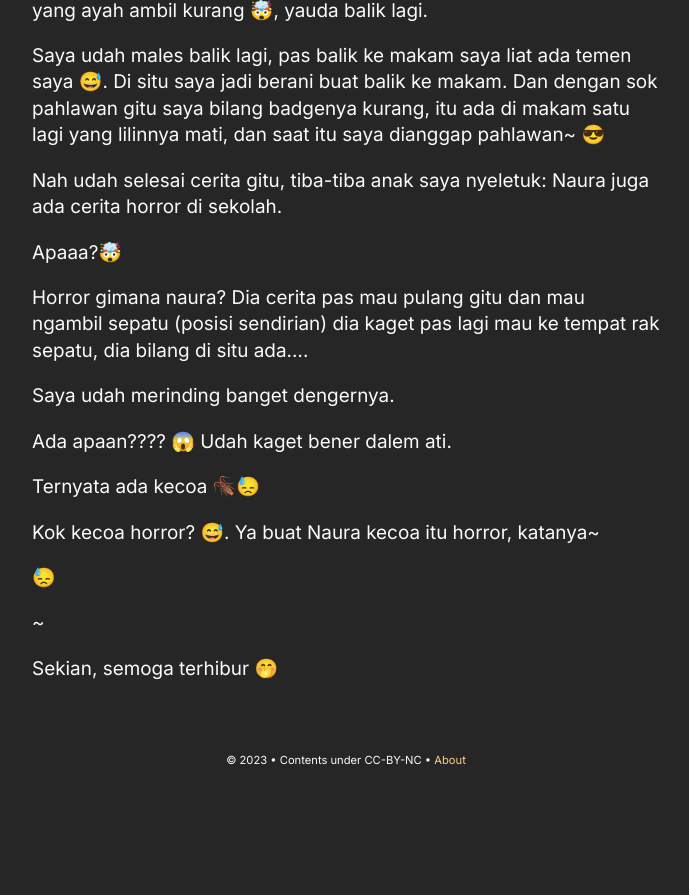
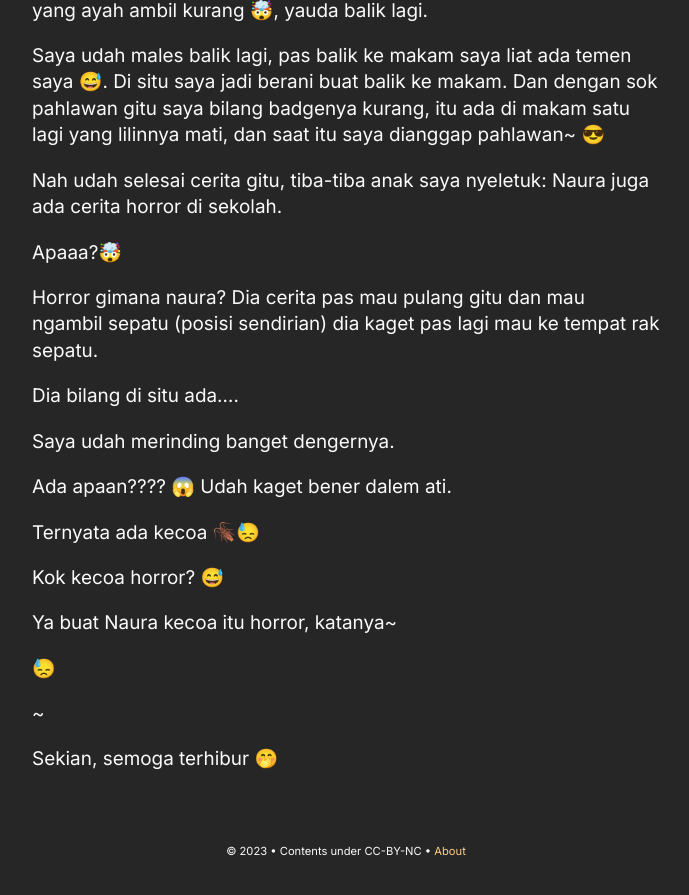
Before and after one commit to jksntn/little-garden, a Jekyll site: the page built from _notes/Public/horror jurit malam.md, in a window 1280 px wide and 900 px high, scrolled down 1024 px. Shown: the top 895 px of the window, without its empty margins (294-983 px from the left). Built offline with Jekyll 4.4.1, drawn with Linux system fonts in a browser that asks for light colours; before the commit the page ends 1833 px from its top, so only the background shows below that.

Commit message:
vault backup: 2023-08-06 14:26:46

```diff
--- a/_notes/Public/horror jurit malam.md
+++ b/_notes/Public/horror jurit malam.md
@@ -30,7 +30,9 @@ Nah udah selesai cerita gitu, tiba-tiba anak saya nyeletuk: Naura juga ada cerit
 
 Apaaa?🤯
 
-Horror gimana naura? Dia cerita pas mau pulang gitu dan mau ngambil sepatu (posisi sendirian) dia kaget pas lagi mau ke tempat rak sepatu, dia bilang di situ ada....
+Horror gimana naura? Dia cerita pas mau pulang gitu dan mau ngambil sepatu (posisi sendirian) dia kaget pas lagi mau ke tempat rak sepatu.
+
+Dia bilang di situ ada....
 
 Saya udah merinding banget dengernya.
 
@@ -38,7 +40,9 @@ Ada apaan???? 😱 Udah kaget bener dalem ati.
 
 Ternyata ada kecoa 🪳😓
 
-Kok kecoa horror? 😅. Ya buat Naura kecoa itu horror, katanya~
+Kok kecoa horror? 😅
+
+Ya buat Naura kecoa itu horror, katanya~
 
 😓
 
```
Also changed, not shown: _notes/Public/24hourproject street tattoo.md (renamed from _notes/Public/24hourproject-street-tattoo.md).
